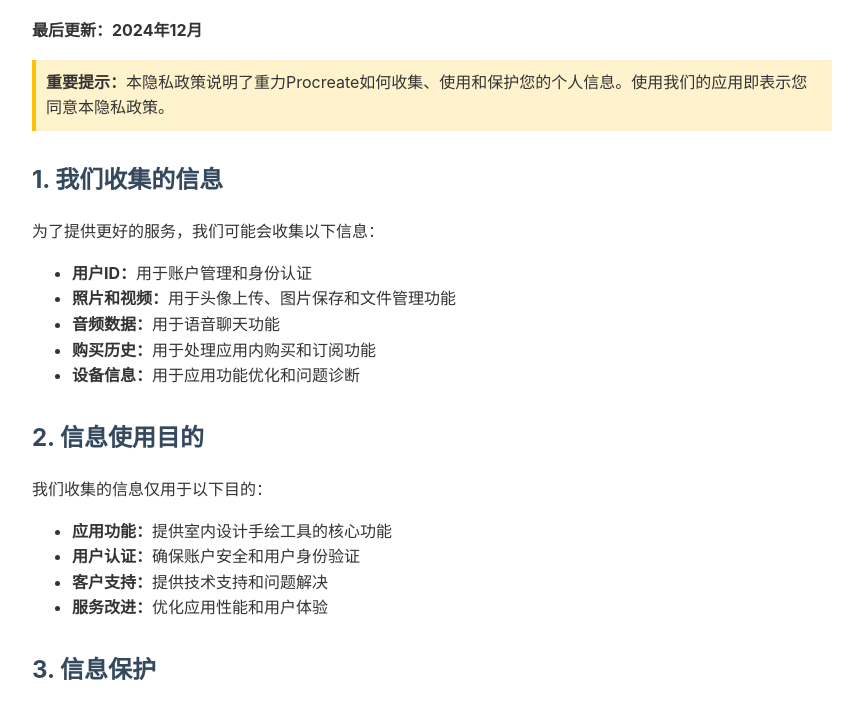
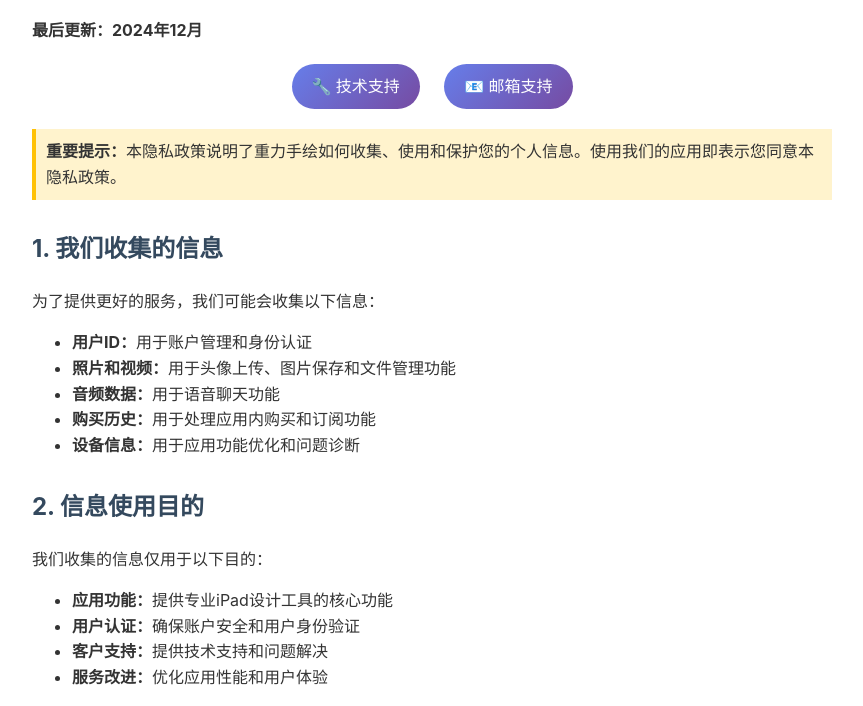
Before and after one commit to yaoqiang1153/ipadzhongli-privacy, a plain HTML site: page index.html in a window 1280 px wide. Shown: the part 108-814 px from the top of the page, without its empty margins (208-1071 px from the left). Drawn offline with Linux system fonts and the light colour scheme.

Commit message:
Update index.html

```diff
--- a/index.html
+++ b/index.html
@@ -1,9 +1,10 @@
+
 <!DOCTYPE html>
 <html lang="zh-CN">
 <head>
     <meta charset="UTF-8">
     <meta name="viewport" content="width=device-width, initial-scale=1.0">
-    <title>重力Procreate - 隐私政策</title>
+    <title>重力手绘 - 隐私政策</title>
     <style>
         body {
             font-family: -apple-system, BlinkMacSystemFont, 'Segoe UI', Roboto, sans-serif;
@@ -34,14 +35,37 @@
             border-left: 4px solid #ffc107;
             margin: 15px 0;
         }
+        .nav-links {
+            text-align: center;
+            margin: 20px 0;
+        }
+        .nav-links a {
+            display: inline-block;
+            margin: 0 10px;
+            padding: 10px 20px;
+            background: linear-gradient(135deg, #667eea, #764ba2);
+            color: white;
+            text-decoration: none;
+            border-radius: 25px;
+            transition: transform 0.3s ease;
+            font-weight: 500;
+        }
+        .nav-links a:hover {
+            transform: scale(1.05);
+        }
     </style>
 </head>
 <body>
-    <h1>重力Procreate 隐私政策</h1>
+    <h1>重力手绘 隐私政策</h1>
     <p><strong>最后更新：2024年12月</strong></p>
 
+    <div class="nav-links">
+        <a href="support/index.html">🔧 技术支持</a>
+        <a href="mailto:690536756@qq.com">📧 邮箱支持</a>
+    </div>
+
     <div class="highlight">
-        <strong>重要提示：</strong>本隐私政策说明了重力Procreate如何收集、使用和保护您的个人信息。使用我们的应用即表示您同意本隐私政策。
+        <strong>重要提示：</strong>本隐私政策说明了重力手绘如何收集、使用和保护您的个人信息。使用我们的应用即表示您同意本隐私政策。
     </div>
 
     <h2>1. 我们收集的信息</h2>
@@ -57,7 +81,7 @@
     <h2>2. 信息使用目的</h2>
     <p>我们收集的信息仅用于以下目的：</p>
     <ul>
-        <li><strong>应用功能：</strong>提供室内设计手绘工具的核心功能</li>
+        <li><strong>应用功能：</strong>提供专业iPad设计工具的核心功能</li>
         <li><strong>用户认证：</strong>确保账户安全和用户身份验证</li>
         <li><strong>客户支持：</strong>提供技术支持和问题解决</li>
         <li><strong>服务改进：</strong>优化应用性能和用户体验</li>
@@ -97,13 +121,13 @@
 
     <h2>8. 联系我们</h2>
     <div class="contact-info">
-        <p><strong>重力Procreate 技术支持团队</strong></p>
+        <p><strong>重力手绘 技术支持团队</strong></p>
         <p>📧 邮箱：<a href="mailto:690536756@qq.com">690536756@qq.com</a></p>
         <p>💬 QQ：690536756</p>
-        <p>🌐 技术支持：<a href="https://ipadzhongli.cn/support">https://ipadzhongli.cn/support</a></p>
+        <p>🌐 技术支持：<a href="support/index.html">技术支持页面</a></p>
         <p>⏰ 服务时间：7×24小时在线服务</p>
     </div>
 
-    <p><em>© 2024 重力Procreate. 保留所有权利。</em></p>
+    <p><em>© 2024 重力手绘. 保留所有权利。</em></p>
 </body>
 </html>
```
